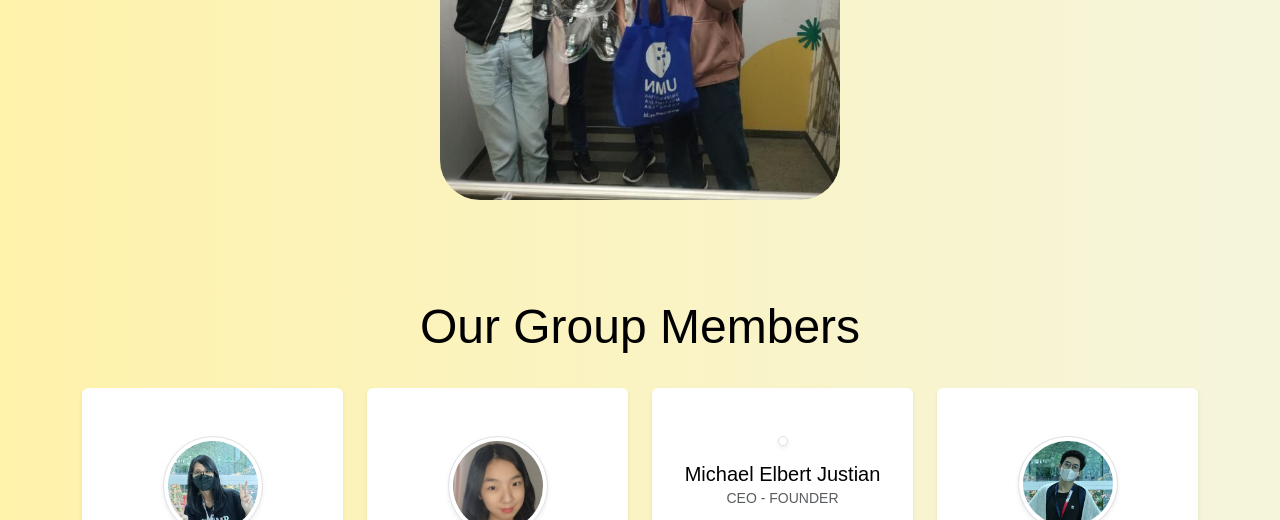
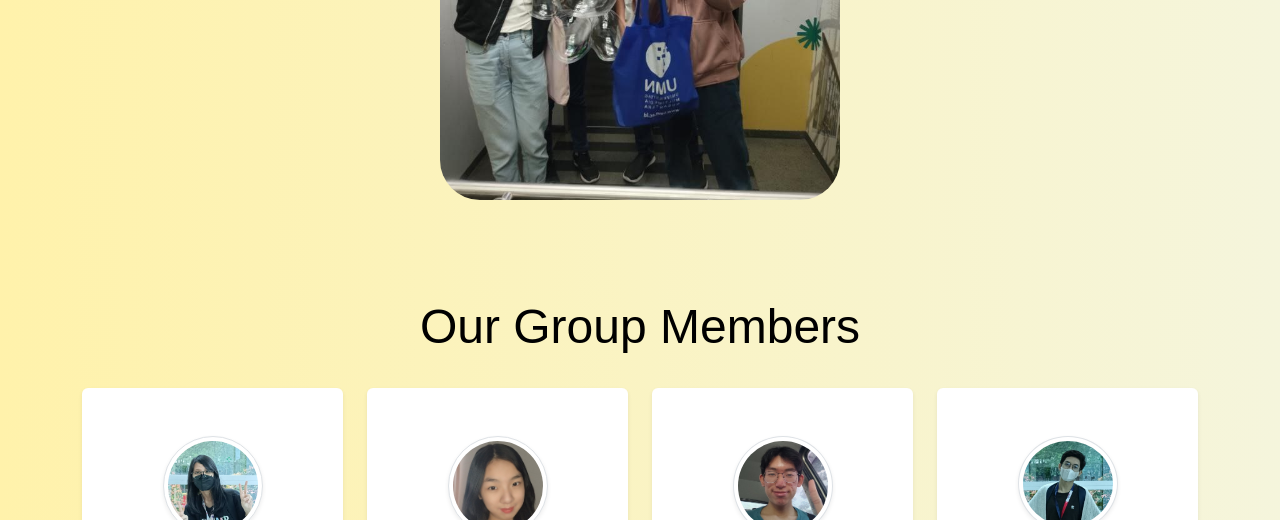
Before and after one commit to RafaelN54/UTS_PTI_LAB, a plain HTML site: page about-us.html in a window 1280 px wide. Shown: the part 469-989 px from the top of the page. Drawn offline with nearby package versions, Linux system fonts and the light colour scheme; some packages are replaced by stand-ins of ours; the site is published under a folder, as on GitHub Pages, so addresses that start at the root find nothing; a script that the page names is missing.

Commit message:
about-us.html

```diff
--- a/about-us.html
+++ b/about-us.html
@@ -111,7 +111,7 @@
 
         <div class="col-lg-3 col-sm-6 mb-5">
           <div class="bg-white rounded shadow-sm py-5 px-4 member-card">
-              <img src="/image/mekel.jpg" alt="" width="100" class="img-fluid rounded-circle mb-3 img-thumbnail shadow-sm">
+              <img src="image/mekel.jpg" alt="" width="100" class="img-fluid rounded-circle mb-3 img-thumbnail shadow-sm">
               <h5 class="mb-0 ">Michael Elbert Justian</h5>
               <span class="small text-uppercase text-muted">CEO - Founder</span>
               <ul class="social mb-0 list-inline mt-3">
```
